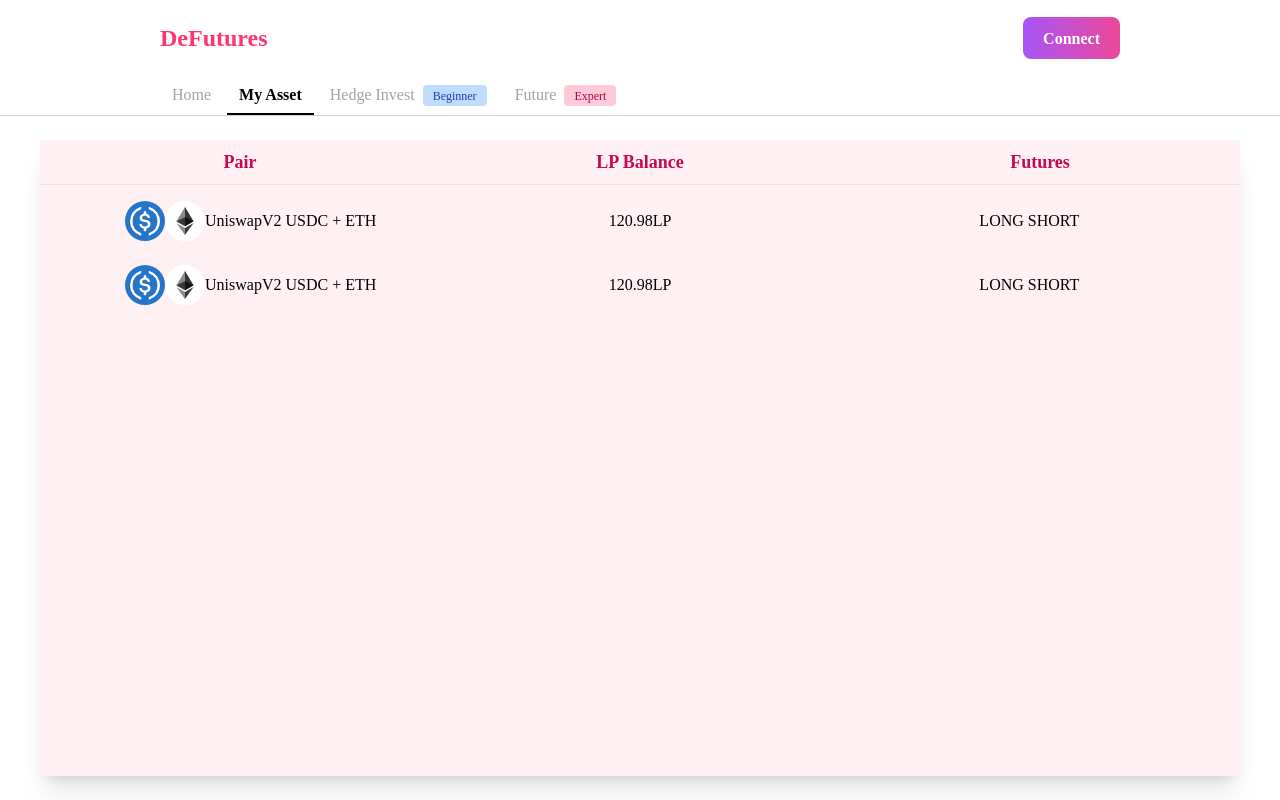
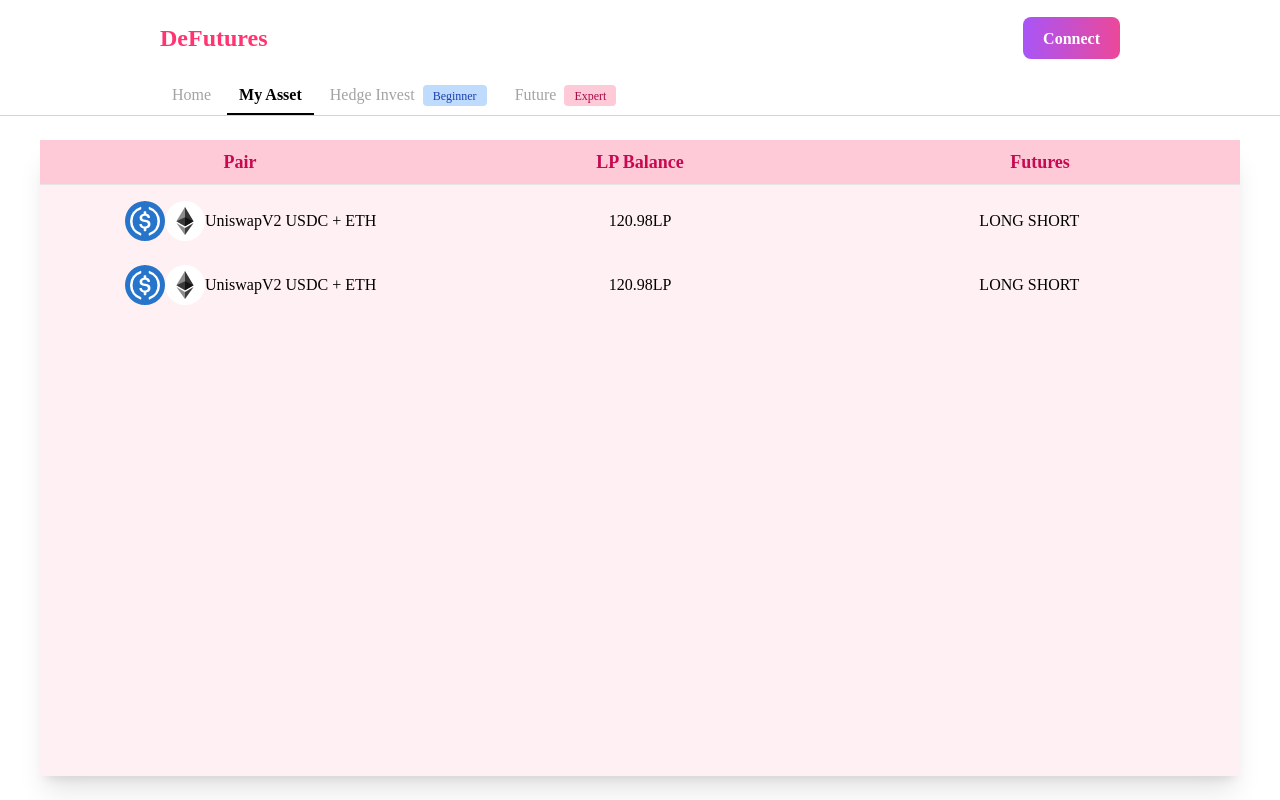
Before and after one commit to ETHGlobal-Tokyo-ValleyDance/defutures-frontend, a React (Vite) app: page /positions in a window 1280 px wide. Built offline with nearby package versions, Linux system fonts and the light colour scheme; a web font is replaced by a local one.

Commit message:
Update index.tsx

```diff
--- a/src/pages/my-position/index.tsx
+++ b/src/pages/my-position/index.tsx
@@ -4,7 +4,7 @@ const MyPosition = () => {
   return (
     <div className="px-10 py-6 ">
       <div className="flex bg-primary-50 ounded shadow-xl flex-col flex-1 [&>div]:grid [&>div]:grid-cols-3">
-        <div className="w-full text-primary-700 border-b py-2 border-b-neutral-200 [&>p]:text-center [&>p]:font-semibold [&>p]:text-lg">
+        <div className="w-full bg-primary-200 text-primary-700 border-b py-2 border-b-neutral-200 [&>p]:text-center [&>p]:font-semibold [&>p]:text-lg">
           <p> Pair </p>
           <p> LP Balance </p>
           <p> Futures </p>
```
